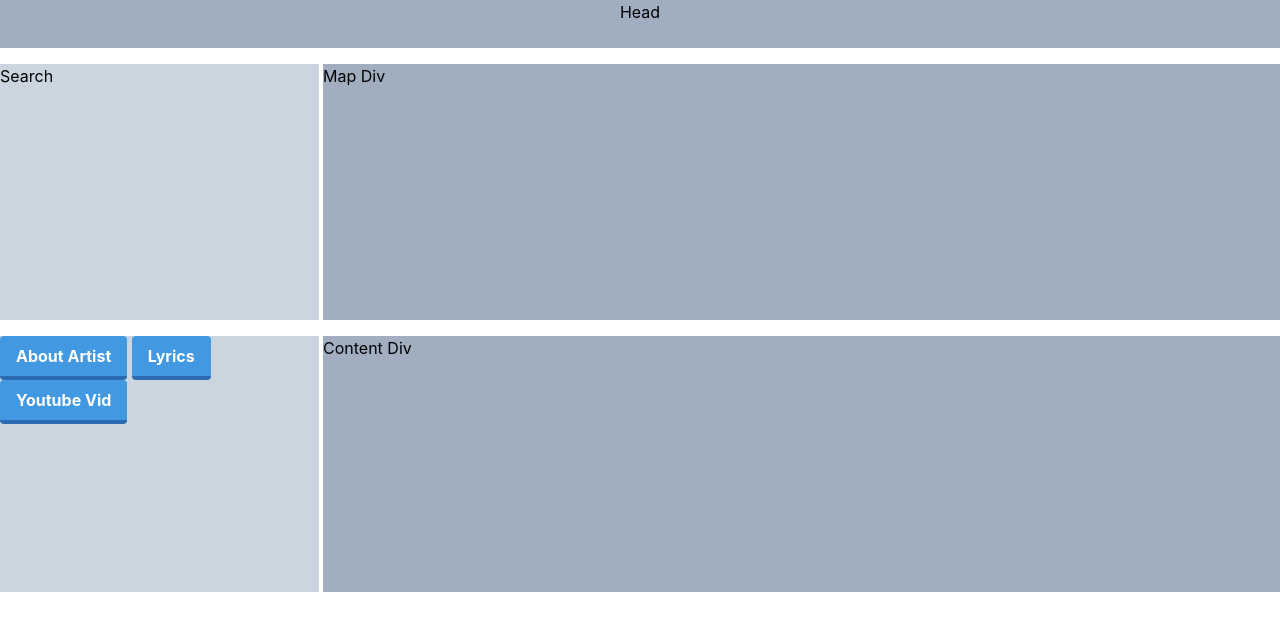
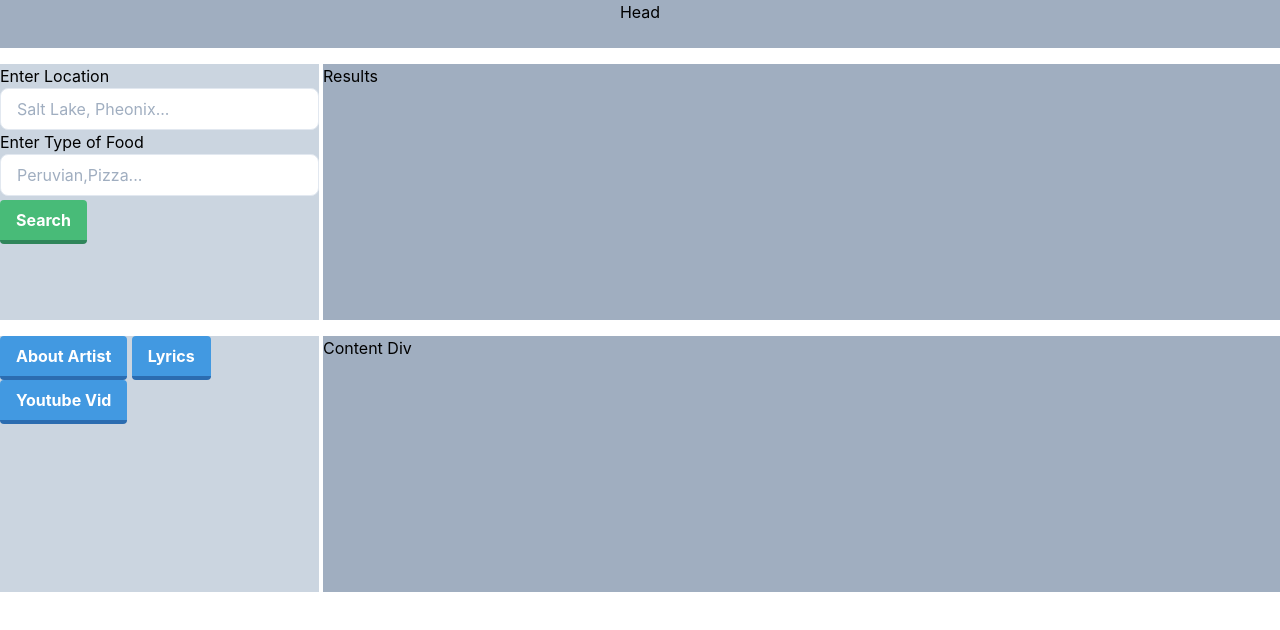
Before and after one commit to jonvictory/projectUno, a website: page public/index.html in a window 1280 px wide. Drawn offline with nearby package versions, Linux system fonts and the light colour scheme.

Commit message:
added search form so I could use my api call and append results to other div

```diff
--- a/public/index.html
+++ b/public/index.html
@@ -1,22 +1,42 @@
 <html lang="en">
 
 <head>
+
   <meta charset="UTF-8">
   <meta name="viewport" content="width=device-width, initial-scale=1.0">
   <meta http-equiv="X-UA-Compatible" content="ie=edge">
-  <title>Document</title>
+  <title>What to eat?</title>
   <link rel="stylesheet" href="assets/css/tailwind.css">
+
 </head>
+<body>
 
-<body>
+<!-- Head -->
   <div class="container mx-auto">
     <div class=" text-center  mb-4">
       <div class="w-auto bg-gray-500 h-12">Head</div>
     </div>
+
+<!-- Location and Search Term Divs -->
     <div class="flex mb-4">
-      <div class="w-1/4 bg-gray-400 h-64">Search</div>
-      <div class="w-3/4 ml-1 bg-gray-500 h-64">Map Div</div>
+      <div class="w-1/4 bg-gray-400 h-64">
+        Enter Location
+        <input id="locationInput" class= "bg-white focus:outline-none focus:shadow-outline border border-gray-300 rounded-lg py-2 px-4 block w-full appearance-none leading-normal" type="search" placeholder="Salt Lake, Pheonix...">
+        Enter Type of Food
+        <input id="termInput" class= "bg-white focus:outline-none focus:shadow-outline border border-gray-300 rounded-lg py-2 px-4 block w-full appearance-none leading-normal" type="search" placeholder="Peruvian,Pizza...">
+        <button
+        id="search"
+        class="mt-1 bg-green-500 hover:bg-green-400 text-white font-bold py-2 px-4 border-b-4 border-green-700 hover:border-green-500 rounded">
+        Search
+      </button>
+      </div>
+
+<!-- Map Div -->
+      <div id="results" class="w-3/4 ml-1 bg-gray-500 h-64">Results</div>
+
     </div>
+
+<!-- Button Div -->
     <div class="flex mb-4">
       <div class="w-1/4 bg-gray-400 h-64">
         <button
@@ -35,7 +55,9 @@
       <div class="w-3/4 ml-1 bg-gray-500 h-64">Content Div</div>
     </div>
 
+    <script src="https://cdnjs.cloudflare.com/ajax/libs/jquery/3.3.1/jquery.min.js"></script>
 
+    <script src="assets/javascript/project.js"></script>
 
 
   </div>
```
